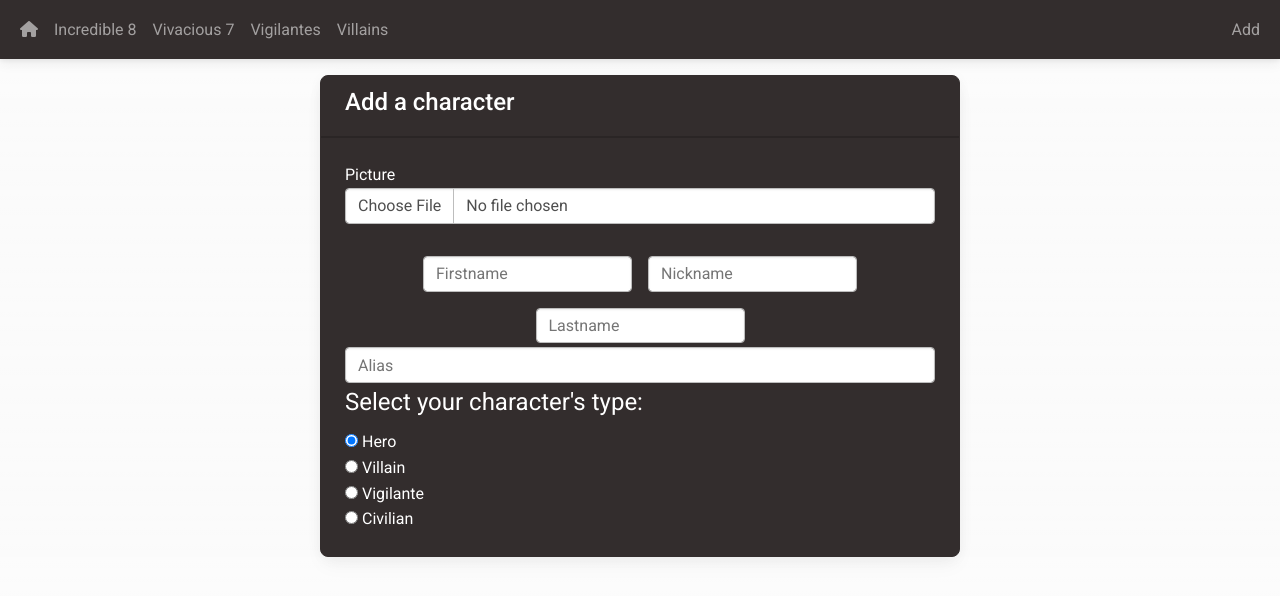
After one commit to OceaneCha/StVivian, a PHP site: page /add in a window 1280 px wide. The commit adds this page. Shown: the top 596 px of the page. Run offline with PHP 8.4, Linux system fonts and the light colour scheme; a stand-in replaces the project's code that opens the database connection; some libraries are stand-ins or nearby versions.

Commit message:
migrating to a more OOP-based architecture

```diff
--- a/config/twig.php
+++ b/config/twig.php
@@ -2,6 +2,6 @@
 
 require __DIR__ . '/../vendor/autoload.php';
 
-$loader = new Twig\Loader\FilesystemLoader(__DIR__ . '/../src/View/');
+/* $loader = new Twig\Loader\FilesystemLoader(__DIR__ . '/../src/Views/');
 $twig = new Twig\Environment($loader, ['debug' => true]);
-$twig->addExtension(new Twig\Extension\DebugExtension());
+$twig->addExtension(new Twig\Extension\DebugExtension()); */
--- /dev/null
+++ b/src/Controllers/CharacterController.php
@@ -0,0 +1,29 @@
+<?php
+namespace StVivian\Controllers;
+use Twig\Environment;
+use Twig\Loader\FilesystemLoader;
+use StVivian\Models\CharacterModel;
+
+class CharacterController
+{
+    private CharacterModel $model;
+    private Environment $twig;
+
+    public function __construct()
+    {
+        $loader = new FilesystemLoader(__DIR__ . '/../Views/');
+        $this->twig = new Environment($loader);
+        $this->model = new CharacterModel();
+    }
+
+    public function showCharacters(?string $filter = null, ?int $id = null): string
+    {
+        $characters = $this->model->getCharacters($filter, $id);
+        return $this->twig->render('characters.html.twig', ['characters' => $characters]);
+    }
+
+    public function showForm(): string
+    {
+        return $this->twig->render('form.html.twig');
+    }
+}
--- /dev/null
+++ b/src/Models/CharacterModel.php
@@ -0,0 +1,42 @@
+<?php
+namespace StVivian\Models;
+
+class CharacterModel
+{
+    private $connection;
+
+    public const FILTERS = [
+        'team',
+        'type',
+    ];
+
+    public function __construct()
+    {
+        $this->connection = new \PDO(DSN, USER, PASS);
+    }
+
+    public function getCharacterById(int $id): Character
+    {
+        $query = "SELECT * FROM `character` WHERE `id` = :id";
+        $stmt = $this->connection->prepare($query);
+        $stmt->bindValue(':id', $id, \PDO::PARAM_INT);
+        $stmt->execute();
+        return $stmt->fetch(\PDO::FETCH_CLASS, "StVivian\Models\Character");
+    }
+
+    public function getCharacters(?string $filter, ?int $id): array
+    {
+        $query = "SELECT * FROM `character`";
+        if ($filter !== null && $id !== null) {
+            if (in_array($filter, self::FILTERS)) {
+                $query .= " WHERE " . $filter . "_id = :id";
+            }
+        }
+        $stmt = $this->connection->prepare($query);
+        if ($id !== null) {
+            $stmt->bindValue(':id', $id, \PDO::PARAM_INT);
+        }
+        $stmt->execute();
+        return $stmt->fetchAll(\PDO::FETCH_CLASS, "StVivian\Models\Character");
+    }
+}
--- /dev/null
+++ b/src/Views/components/_navbar.html.twig
@@ -0,0 +1,36 @@
+<!--Main Navigation-->
+    <nav class="navbar navbar-expand-lg navbar-dark bg-dark">
+        <div class="container-fluid">
+            <div class="collapse navbar-collapse" id="navbarNav">
+                <ul class="nav navbar-nav me-auto">
+                    <li class="navbar-item">
+                        <a class="nav-link" href="/">
+                            <i class="fas fa-home"></i>
+                        </a>
+                    </li>
+                    <li class="nav-item">
+                        <a class="nav-link" href="team?id=1">Incredible 8</a>
+                    </li>
+                    </li>
+                    <li class="nav-item">
+                        <a class="nav-link" href="team?id=2">Vivacious 7</a>
+                    </li>
+                    </li>
+                    <li class="nav-item">
+                        <a class="nav-link" href="type?id=4">Vigilantes</a>
+                    </li>
+                    </li>
+                    <li class="nav-item">
+                        <a class="nav-link" href="type?id=3">Villains</a>
+                    </li>
+                </ul>
+                <ul class="nav navbar-nav ms-auto">
+                    <li class="navbar-item">
+                        <a class="nav-link" href="add">Add</a>
+                    </li>
+                </ul>
+            </div>
+        </div>
+
+
+    </nav>
--- /dev/null
+++ b/src/Views/form.html.twig
@@ -0,0 +1,59 @@
+{% extends 'layout.html.twig' %}
+
+{% block title %}
+    {{ parent() }} - Add a character
+{% endblock %}
+
+{% block contents %}
+<main class="d-flex justify-content-center">
+    <div class="card border border-dark bg-dark text-white mt-3 h-100 w-50">
+        <div class="card-header">
+            <h4 class="card-title">Add a character</h4>
+        </div>
+        <div class="card-body">
+            <form action="add" method="post">
+                <label for="picture">Picture</label>
+                <input type="file" name="picture" id="picture" class="form-control" />
+                <div class="row row-cols-lg-auto g-3 justify-content-center align-items-center mt-3">
+                    <div class="col-12">
+                        <label class="visually-hidden" for="firstname">Firstname</label>
+                        <input type="text" class="form-control" name="firstname" id="firstname" placeholder="Firstname">
+                    </div>
+                    <div class="col-12">
+                        <label class="visually-hidden" for="nickname">Nickname</label>
+                        <input type="text" class="form-control" name="nickname" id="nickname" placeholder="Nickname">
+                    </div>
+                    <div class="col-12">
+                        <label class="visually-hidden" for="lastname">Lastname</label>
+                        <input type="text" class="form-control" name="lastname" id="lastname" placeholder="Lastname">
+                    </div>
+                </div>
+                <div class="mt-1">
+                        <label class="visually-hidden" for="alias">Alias</label>
+                        <input type="text" class="form-control" name="alias" id="alias" placeholder="Alias">
+                </div>
+
+                <fieldset>
+                    <legend>Select your character's type:</legend>
+
+                    <div>
+                        <input type="radio" id="hero" name="type" value="hero" checked>
+                        <label for="hero">Hero</label>
+                    </div>
+                    <div>
+                        <input type="radio" id="villain" name="type" value="villain">
+                        <label for="villain">Villain</label>
+                    </div>
+                    <div>
+                        <input type="radio" id="vigilante" name="type" value="vigilante">
+                        <label for="Vigilante">Vigilante</label>
+                    </div>
+                    <div>
+                        <input type="radio" id="civilian" name="type" value="civilian">
+                        <label for="civilian">Civilian</label>
+                    </div>
+            </form>
+        </div>
+    </div>
+</main>
+{% endblock %}
--- /dev/null
+++ b/src/Views/layout.html.twig
@@ -0,0 +1,31 @@
+<!DOCTYPE html>
+<html>
+
+<head>
+    <title>{% block title %}St Vivian{% endblock %}</title>
+
+    <meta charset="utf-8" />
+    <!-- Font Awesome -->
+    <link href="https://cdnjs.cloudflare.com/ajax/libs/font-awesome/6.0.0/css/all.min.css" rel="stylesheet" />
+    <!-- Google Fonts -->
+    <link href="https://fonts.googleapis.com/css?family=Roboto:300,400,500,700&display=swap" rel="stylesheet" />
+    <!-- MDB -->
+    <link href="https://cdnjs.cloudflare.com/ajax/libs/mdb-ui-kit/6.2.0/mdb.min.css" rel="stylesheet" />
+</head>
+
+<body class="bg-light bg-gradient">
+
+    {% include 'components/_navbar.html.twig' %}
+
+    <!--Main Navigation-->
+    {% block contents %}{% endblock %}
+    <!--Main layout-->
+
+    <!--Footer-->
+    <footer>
+
+    </footer>
+    <!--Footer-->
+</body>
+
+</html>
--- /dev/null
+++ b/src/routing.php
@@ -0,0 +1,61 @@
+<?php
+$urlPath = parse_url($_SERVER['REQUEST_URI'], PHP_URL_PATH);
+
+/* $table = "`character`";
+$pdo = new \PDO(DSN, USER, PASS);
+$query = "SELECT * FROM $table";
+if (isset($_GET['team'])) {
+    switch ($_GET['team']) {
+        case 'incr8':
+            $teamID = 1;
+            break;
+        case 'viv7':
+            $teamID = 2;
+            break;
+        case 'vigilantes':
+            $query .= " WHERE type_id = 4";
+            break;
+        case 'villains':
+            $query .= " WHERE type_id = 3";
+            break;
+        default:
+            $teamID = 0;
+    }
+}
+if (isset($teamID) && $teamID > 0) {
+    $query .= " WHERE team_id=$teamID";
+}
+$statement = $pdo->query($query);
+
+$heroes = $statement->fetchAll(PDO::FETCH_CLASS, "StVivian\Character"); */
+
+// Routing
+// Show all heroes:     /
+//   +filter by team:   /team?id=# or /type?id=#
+// Show one character:  /character?id=#
+//   +edit              /edit?id=#
+//   +delete            /delete?id=#
+// Add one character:   /add
+$routing = new \StVivian\Controllers\CharacterController();
+if ('/' === $urlPath) {
+    echo $routing->showCharacters();
+} elseif ('/add' === $urlPath) {
+    // Add
+    echo $routing->showForm();
+} elseif (isset($_GET['id'])) {
+    if ('/team' === $urlPath) {
+    // Show Team
+        echo $routing->showCharacters(filter: 'team', id: $_GET['id']);
+    } elseif ('/type' === $urlPath) {
+    // Show Type
+        echo $routing->showCharacters(filter: 'type', id: $_GET['id']);
+    } elseif ('/character' === $urlPath) {
+    // Show Character
+    } elseif ('/edit' === $urlPath) {
+    // Edit
+    } elseif ('/delete' === $urlPath) {
+    // Delete
+    }
+} else {
+    exit(header('HTTP/1.1 404 Not Found'));
+}
```
Also changed, not shown: public/index.php (+3 -33 lines), src/Character.php (deleted, +0 -95 lines), src/Models/Character.php (added, +95 -0 lines), src/Models/Civilian.php (added, +12 -0 lines), src/Models/Superhero.php (added, +12 -0 lines), src/View/components/_navbar.html.twig (deleted, +0 -36 lines), src/View/layout.html.twig (deleted, +0 -37 lines), src/Views/characters.html.twig (added, +15 -0 lines), src/Views/components/_characterCard.html.twig (renamed from src/View/components/_characterCard.html.twig).
